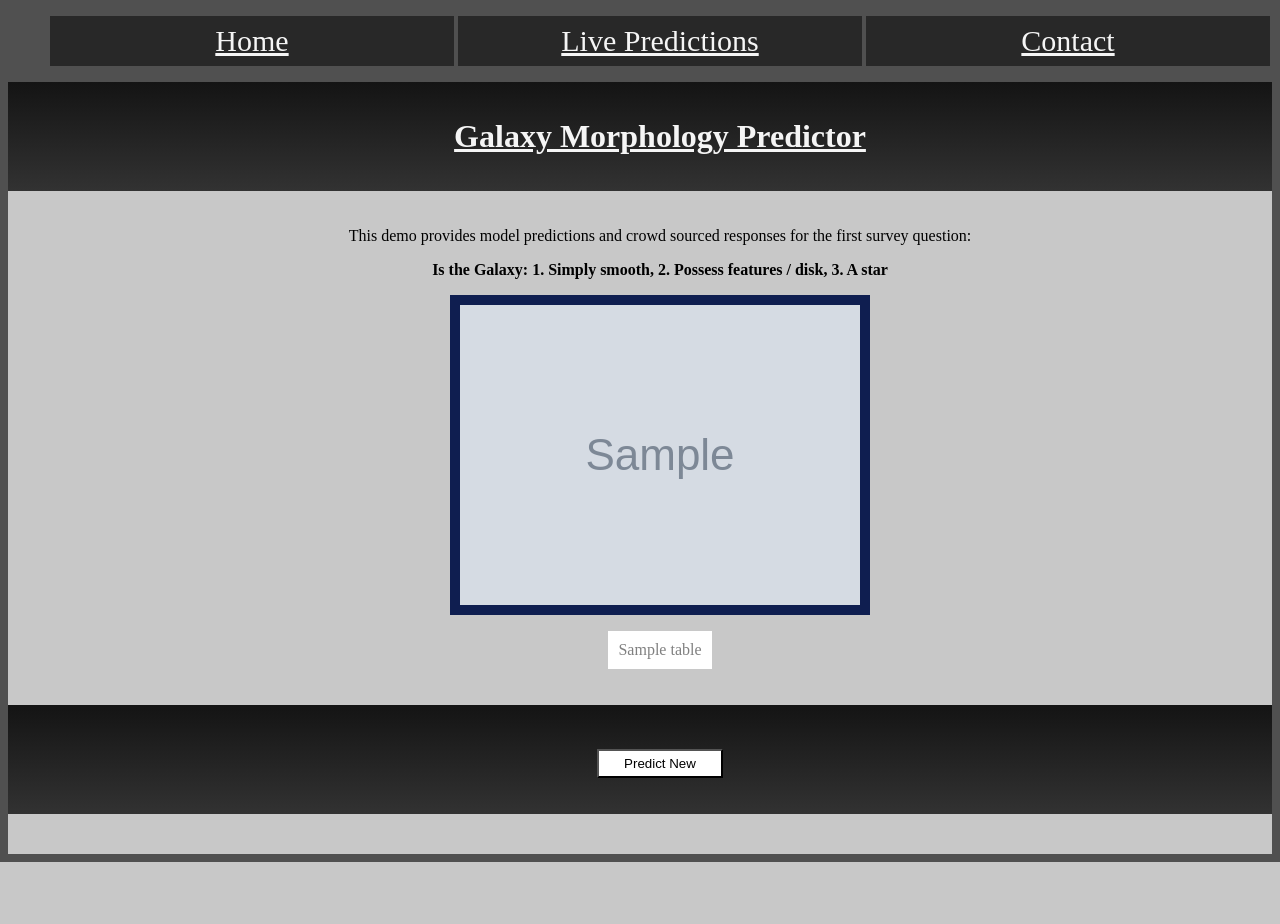
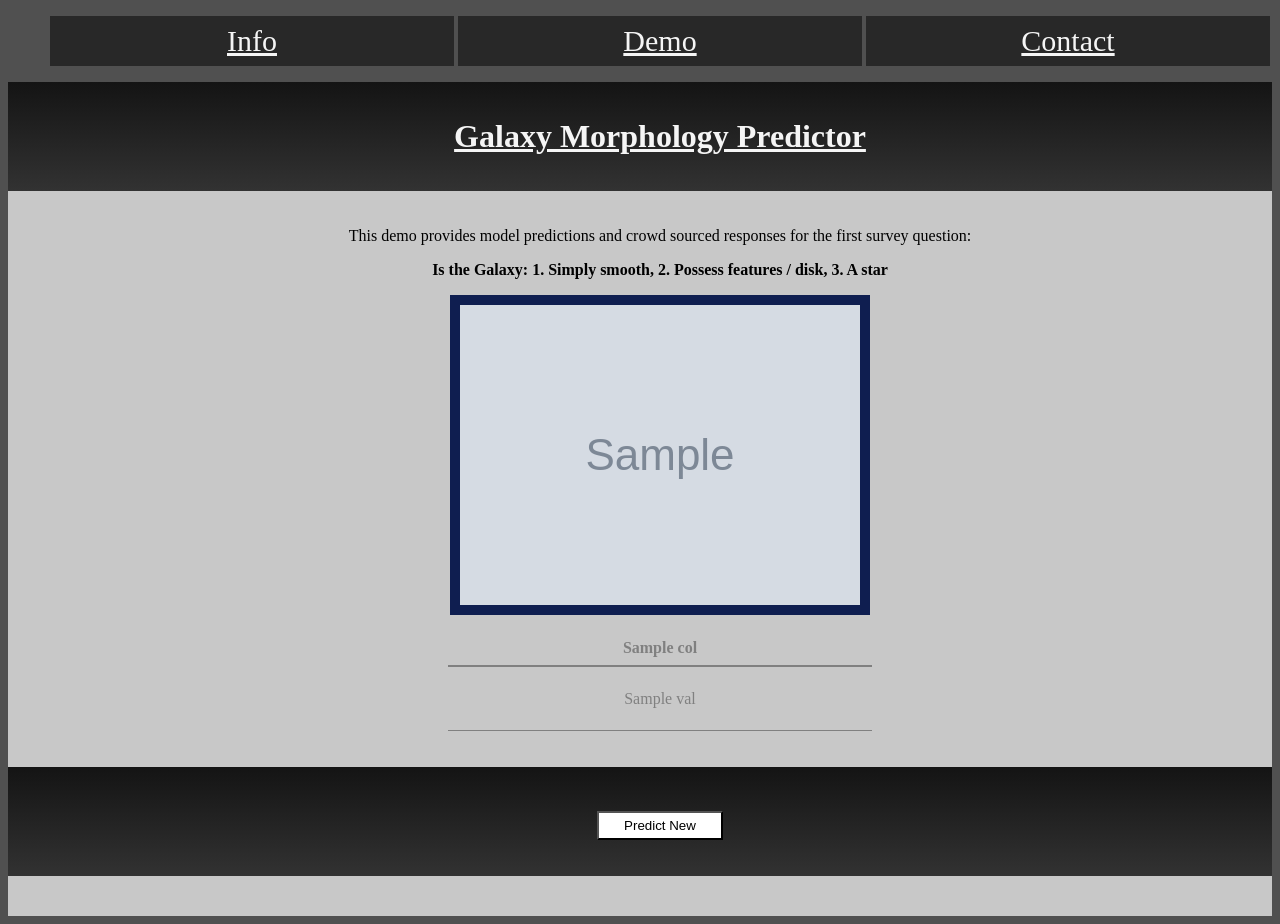
Before and after one commit to LiamWoodRoberts/GalaxyWebApp, a Flask app: template templates/predictor.html in a window 1280 px wide. Before the commit the page ends 862 px from the top, so only its background shows below. Run offline with Flask 2, Linux system fonts and the light colour scheme; the template is opened without the code that fills it: most values are stand-ins (such as "Sample title", 1, 10 or a date in 2020); grey boxes marked "Sample" are stand-in pictures.

Commit message:
added api route for GET requests, predictor route now calls api and parses json using utils.py functions.

```diff
--- a/app.py
+++ b/app.py
@@ -1,7 +1,10 @@
 import predictor
-from flask import Flask,render_template,Response,session
+from flask import Flask,render_template,request,jsonify,url_for,redirect,Request
 from model_params import params
 from keras import backend as K
+import requests
+import json
+from utils import parse_response
 
 app = Flask(__name__)
 
@@ -12,11 +15,18 @@ def home():
 
 @app.route("/predictor")
 def galaxy_predictor():
+    host_url = request.url_root
+    r = requests.get(host_url+"api")
+    image_path,cols,parsed_pred = parse_response(r)
+    return render_template("predictor.html",image=image_path,preds=parsed_pred,columns=cols)
+
+@app.route("/api",methods=['GET'])
+def galaxy_api():
     model_params = params()
     df,index = predictor.generate_sample()
     image_path = f'../static/data/demo_images/{index}.jpg'
     K.clear_session()
-    return render_template("predictor.html",image=image_path,table=df.to_html())
+    return jsonify(image_path = image_path,prediction=df.to_json())
 
 @app.route("/contact")
 def contact():
--- a/model_params.py
+++ b/model_params.py
@@ -14,8 +14,10 @@ class params:
 
         '''
         # Path to Folder
-        folder_path = '/app/static/data/'
+        # folder_path = '/app/static/data/'
+        folder_path = "/Users/LiamRoberts/Desktop/GalaxyWebApp/static/data/"
         self.folder_path = folder_path
         self.model_path = folder_path
         self.label_path = f'{folder_path}training_labels.csv'
         self.image_path = f'{folder_path}demo_images'
+        return
--- a/static/styles/styles.css
+++ b/static/styles/styles.css
@@ -109,6 +109,27 @@ h1.paragraph {
     color:black;
 }
 
+table{
+    border-collapse: collapse;
+    margin:auto;
+    height:100px;
+    width:424px;
+}
+
+th{
+    padding:8px;
+    border-bottom: 2px solid;
+    text-align: center;
+}
+
+td {
+    padding:4px;
+    border-bottom: 1px solid;
+    text-align: center;
+}
+
+tr:hover {background-color: whitesmoke;}
+
 h2 {
     margin:auto;
     color:black;
--- a/templates/contact.html
+++ b/templates/contact.html
@@ -11,10 +11,10 @@
 <body>
     <ul class="nav">
         <div class="nav_bar">
-            <a href="/home">Home</a>
+            <a href="/home">Info</a>
         </div>
         <div class="nav_bar">
-            <a href="/predictor">Live Predictions</a>
+            <a href="/predictor">Demo</a>
         </div>
         <div class="nav_bar">
             <a href="/contact"> Contact </a>
--- a/templates/index.html
+++ b/templates/index.html
@@ -11,15 +11,16 @@
 <body>
     <ul class="nav">
         <div class="nav_bar">
-            <a href="/home">Home</a>
+            <a href="/home">Info</a>
         </div>
         <div class="nav_bar">
-            <a href="/predictor">Live Predictions</a>
+            <a href="/predictor">Demo</a>
         </div>
         <div class="nav_bar">
             <a href="/contact"> Contact </a>
         </div>
     </ul>
+
     <header>
         <ul>
             <h1>Predicting Survey Responses for Galaxy Mophologies</h1>
--- a/templates/predictor.html
+++ b/templates/predictor.html
@@ -9,10 +9,10 @@
 <body>
     <ul class="nav">
         <div class="nav_bar">
-            <a href="/home">Home</a>
+            <a href="/home">Info</a>
         </div>
         <div class="nav_bar">
-            <a href="/predictor">Live Predictions</a>
+            <a href="/predictor">Demo</a>
         </div>
         <div class="nav_bar">
             <a href="/contact"> Contact </a>
@@ -37,10 +37,26 @@
             <img src={{image}} alt="Sample Galaxy">
         </div>
       </ul>
+
       <ul>
-        <div class="data">
-          {{table|safe}}
-        </div>
+          <table>
+              <thead>
+                  <tr>
+                      {% for col in columns %}
+                      <th>{{ col }}</th>
+                      {% endfor %}
+                  </tr>
+              </thead>
+              <tbody>
+                  {% for row in preds %}
+                  <tr>
+                      {% for val in row %}
+                      <td>{{ val }}</td>
+                      {% endfor %}
+                  {% endfor %}
+                  </tr>
+              </tbody>
+          </table>
       </ul>
     </section>
 
```
Also changed, not shown: utils.py (added, +23 -0 lines).
